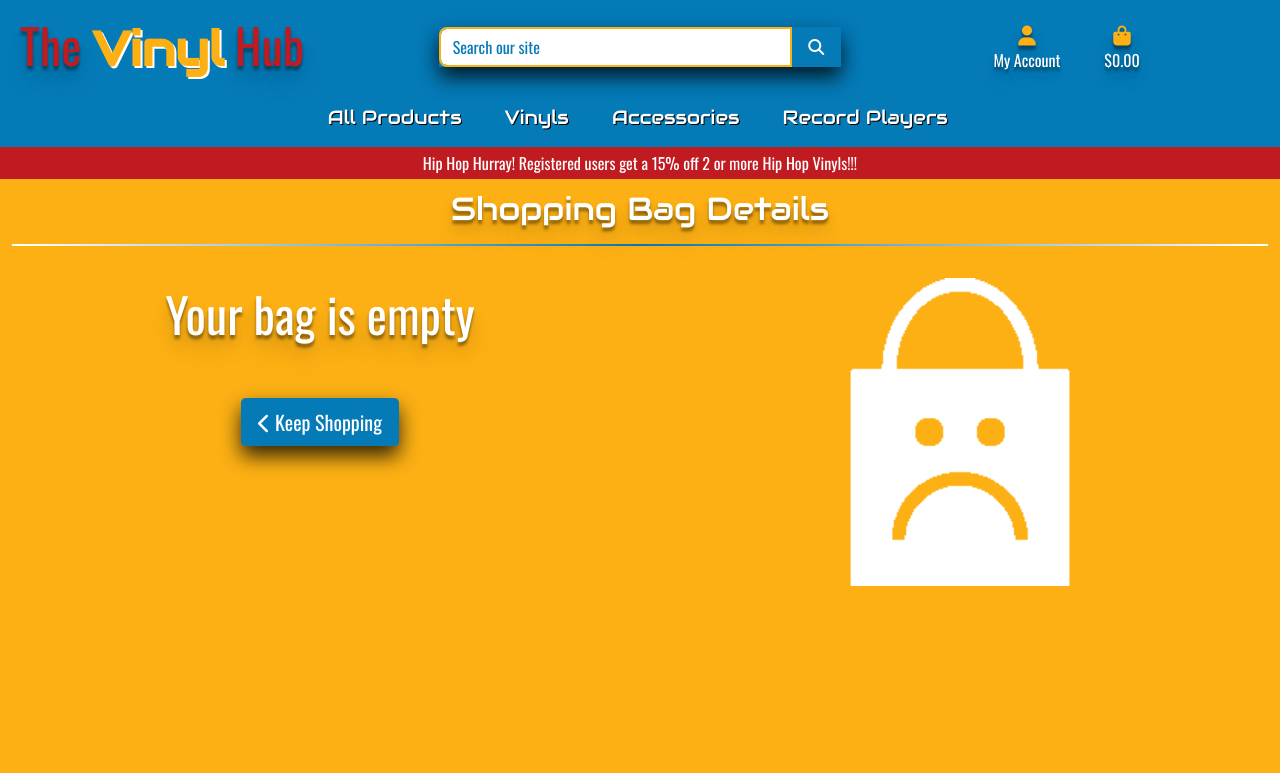
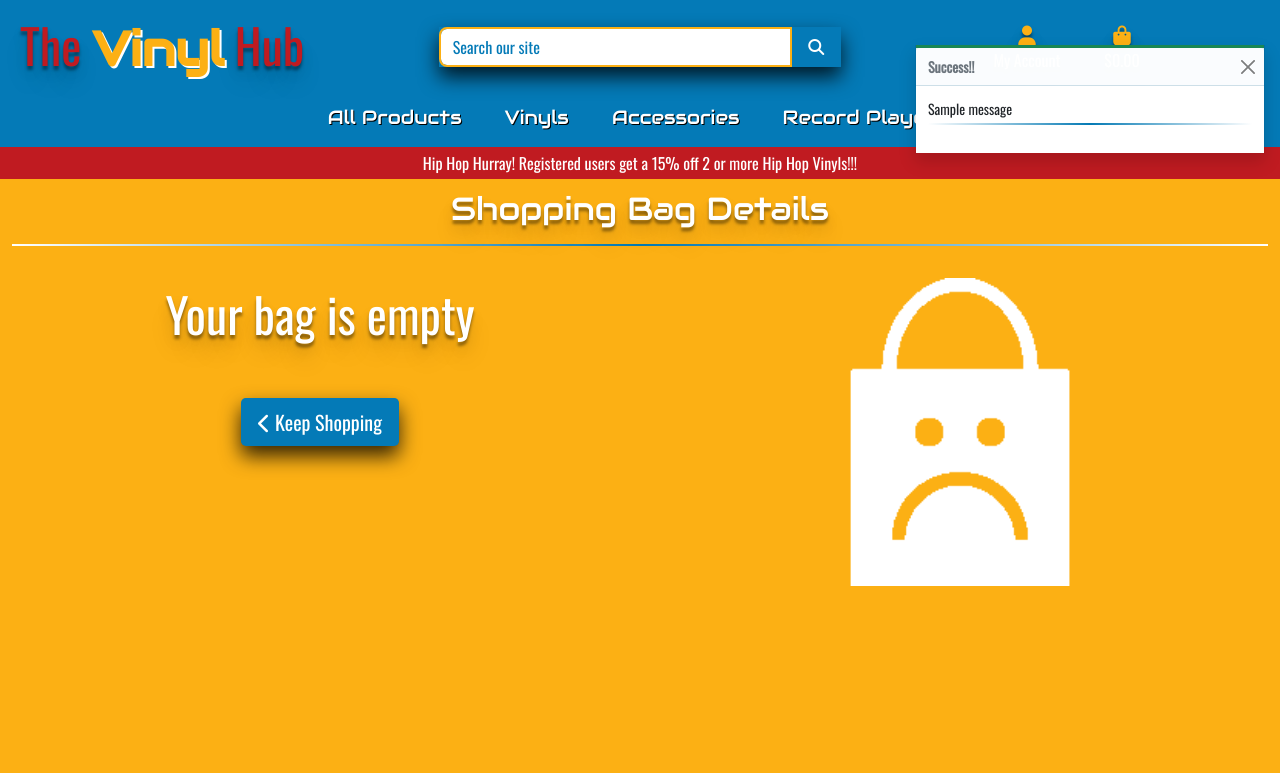
Before and after one commit to Gertobin11/the_vinyl_hub, a Django app: page /bag/ in a window 1280 px wide. Shown: the top 773 px of the page. Run offline with Django 3.2, Linux system fonts and the light colour scheme; tables that the repository leaves empty hold one stand-in row (values such as "Sample post"); one stand-in notice (Sample message) is shown; parts of the project's set-up code (start-up, migrations or seed data) failed here and were passed over; some libraries are stand-ins or nearby versions.

Commit message:
added toasts to give user feedback to users interaction

```diff
--- a/bag/views.py
+++ b/bag/views.py
@@ -12,14 +12,19 @@ def view_bag(request):
 def add_to_bag(request, item_id):
     ''' Function to add items to the bag '''
 
+    product = get_object_or_404(Product, pk=item_id)
     quantity = int(request.POST.get('quantity'))
     redirect_url = request.POST.get('redirect_url')
     bag = request.session.get('bag', {})
 
     if item_id in list(bag.keys()):
         bag[item_id] += quantity
+        messages.success(request, f'You have updated {product.friendly_name}'
+                         f' quantity to {bag[item_id]} in your bag!')
     else:
         bag[item_id] = quantity
+        messages.success(request, f'You have successfully added'
+                         f'{product.friendly_name} to your bag!')
 
     request.session['bag'] = bag
     return redirect(redirect_url)
@@ -29,12 +34,15 @@ def adjust_bag(request, item_id):
     """ Adjust an item in the shopping bag shopping bag """
 
     quantity = int(request.POST.get('quantity'))
+    product = get_object_or_404(Product, pk=item_id)
     bag = request.session.get('bag', {})
-    print(bag)
     if quantity > 0:
         bag[item_id] = quantity
+        messages.success(request, f'You have updated {product.friendly_name}'
+                         f' quantity to {bag[item_id]} in your bag!')
     else:
         bag.pop(item_id)
+        messages.success(request, f'Removed {product.name} from your bag')
 
     request.session['bag'] = bag
     return redirect(reverse('view_bag'))
--- a/static/css/base.css
+++ b/static/css/base.css
@@ -385,13 +385,64 @@ div.card-body {
     border: 2px solid blue;
 }
 
-/* bag stylings */
+/* Bag stylings */
 
 #bag-details {
     min-height: 75vh;
 }
 
-/* media queries */
+/* Message toasts stylings */
+
+.custom-toast {
+    overflow: visible;
+}
+
+.toast-capper {
+    height: 3px;
+}
+
+/* Convenience classes - colors copied from Bootstrap and idea from Boutique Ado */
+.arrow-primary {
+    border-bottom-color: #007bff !important;
+}
+
+.arrow-secondary {
+    border-bottom-color: #6c757d !important;
+}
+
+.arrow-success {
+    border-bottom-color: #28a745 !important;
+}
+
+.arrow-danger {
+    border-bottom-color: #dc3545 !important;
+}
+
+.arrow-warning {
+    border-bottom-color: #ffc107 !important;
+}
+
+.arrow-info {
+    border-bottom-color: #17a2b8 !important;
+}
+
+.arrow-light {
+    border-bottom-color: #f8f9fa !important;
+}
+
+.arrow-dark {
+    border-bottom-color: #343a40 !important;
+}
+
+/* Code obtained through Boutique Ado */
+.message-container {
+    position: fixed;
+    top: 45px;
+    right: 15px;
+    z-index: 99999999;
+}
+
+/* Media queries */
 
 /* Slightly larger container on xl screens */
 @media (min-width: 1200px) {
--- a/templates/base.html
+++ b/templates/base.html
@@ -134,7 +134,22 @@
             </div>
         </header>
         {% if messages %}
-            <div class="message_container"></div>
+        <!-- message.level is from bootstrap.docs info learned through Boutique Ado from Code Institute-->
+            <div class="message-container">
+                {% for message in messages %}
+                    {% with message.level as level %}
+                        {% if level == 40 %}
+                            {% include 'includes/toasts/toast_error.html' %}
+                        {% elif level == 30 %}
+                            {% include 'includes/toasts/toast_warning.html' %}
+                        {% elif level == 25 %}
+                            {% include 'includes/toasts/toast_success.html' %}
+                        {% else %}
+                            {% include 'includes/toasts/toast_info.html' %}
+                        {% endif %}
+                    {% endwith %}
+                {% endfor %}
+            </div>
         {% endif %}
 
         {% block page_header %}
@@ -196,7 +211,16 @@
         </footer>
 
         {% block postloadjs %}
+        {{ block.super }}
+            <script type="text/javascript">
+                var toastElList = [].slice.call(document.querySelectorAll('.toast'))
+                var toastList = toastElList.map(function (toastEl) {
+                    // Creates an array of toasts , obtained through bootstrap docs
+                    return new bootstrap.Toast(toastEl).show()
+                });
+            </script>
         {% endblock %}
+
 
 
     </body>
--- /dev/null
+++ b/templates/includes/toasts/toast_success.html
@@ -0,0 +1,58 @@
+<div class="toast custom-toast rounded-0 border-top-0" data-bs-autohide="false" role=" alert" aria-live="assertive"
+    aria-atomic="true">
+    <div class="arrow-up arrow-success"></div>
+    <div class="toast-capper w-100 bg-success"></div>
+    <div class="toast-header">
+        <strong class="me-auto">Success!!</strong>
+        <button type="button" class="btn-close" data-bs-dismiss="toast" aria-label="Close"></button>
+    </div>
+    <div class="toast-body bg-white">
+        <div class="row">
+            <div class="col">
+                {{ message }}
+                <hr class="mt-1 mb-3 style1">
+            </div>
+        </div>
+        {% if grand_total %}
+        <p class="logo-font bg-white text-black py-1">Your Bag ({{ product_count }})</p>
+        <div class="bag-notification-wrapper">
+            {% for item in bag_items %}
+            <div class="row">
+                <div class="col-3 my-1">
+                    {% if item.product.image %}
+                    <img class="w-100" src="{{ item.product.image.url }}" alt="{{ item.product.name }}">
+                    {% else %}
+                    <img class="w-100" src="{{ MEDIA_URL }}noimage.png" alt="{{ item.product.name }}">
+                    {% endif %}
+                </div>
+                <div class="col-9">
+                    <p class="my-0"><strong>{{ item.product.name }}</strong></p>
+                    <p class="my-0 small text-muted">Qty: {{ item.quantity }}</p>
+                </div>
+            </div>
+            {% endfor %}
+        </div>
+        <div class="row">
+            <div class="col">
+                <strong>
+                    <p class="mt-3 mb-1 text-black">
+                        Total{% if free_delivery_delta > 0 %} (Exc. delivery){% endif %}:
+                        <span class="float-right">${{ new_total|floatformat:2 }}</span>
+                    </p>
+                </strong>
+                {% if free_delivery_delta > 0 %}
+                <p class="mb-0 p-2 bg-warning shadow-sm text-black text-center w-100">
+                    Spend <strong>${{ free_delivery_delta }}</strong> more to get free next day delivery!
+                </p>
+                {% endif %}
+                <a href="{% url 'view_bag' %}" class="w-100 btn search-box btn-block rounded-0">
+                    <span class="text-uppercase">Go To Secure Checkout</span>
+                    <span class="icon">
+                        <i class="fas fa-lock"></i>
+                    </span>
+                </a>
+            </div>
+        </div>
+        {% endif %}
+    </div>
+</div>
--- a/the_vinyl_hub/settings.py
+++ b/the_vinyl_hub/settings.py
@@ -77,6 +77,8 @@ TEMPLATES = [
         },
     },
 ]
+
+MESSAGE_STORAGE = 'django.contrib.messages.storage.session.SessionStorage'
 
 AUTHENTICATION_BACKENDS = [
 
```
Also changed, not shown: templates/includes/toasts/toast_error.html (added, +17 -0 lines), templates/includes/toasts/toast_info.html (added, +17 -0 lines), templates/includes/toasts/toast_warning.html (added, +17 -0 lines), README.md.
